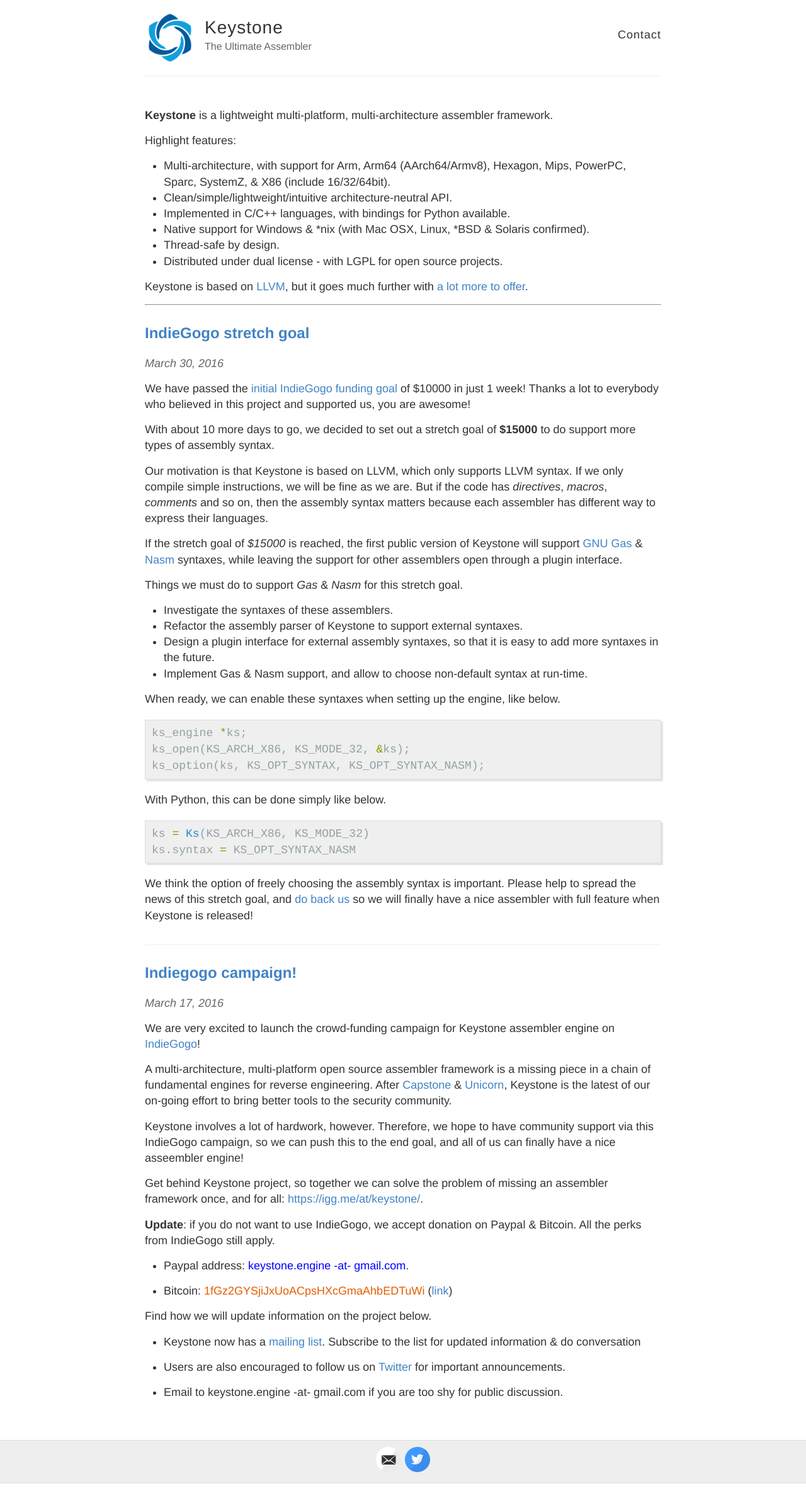
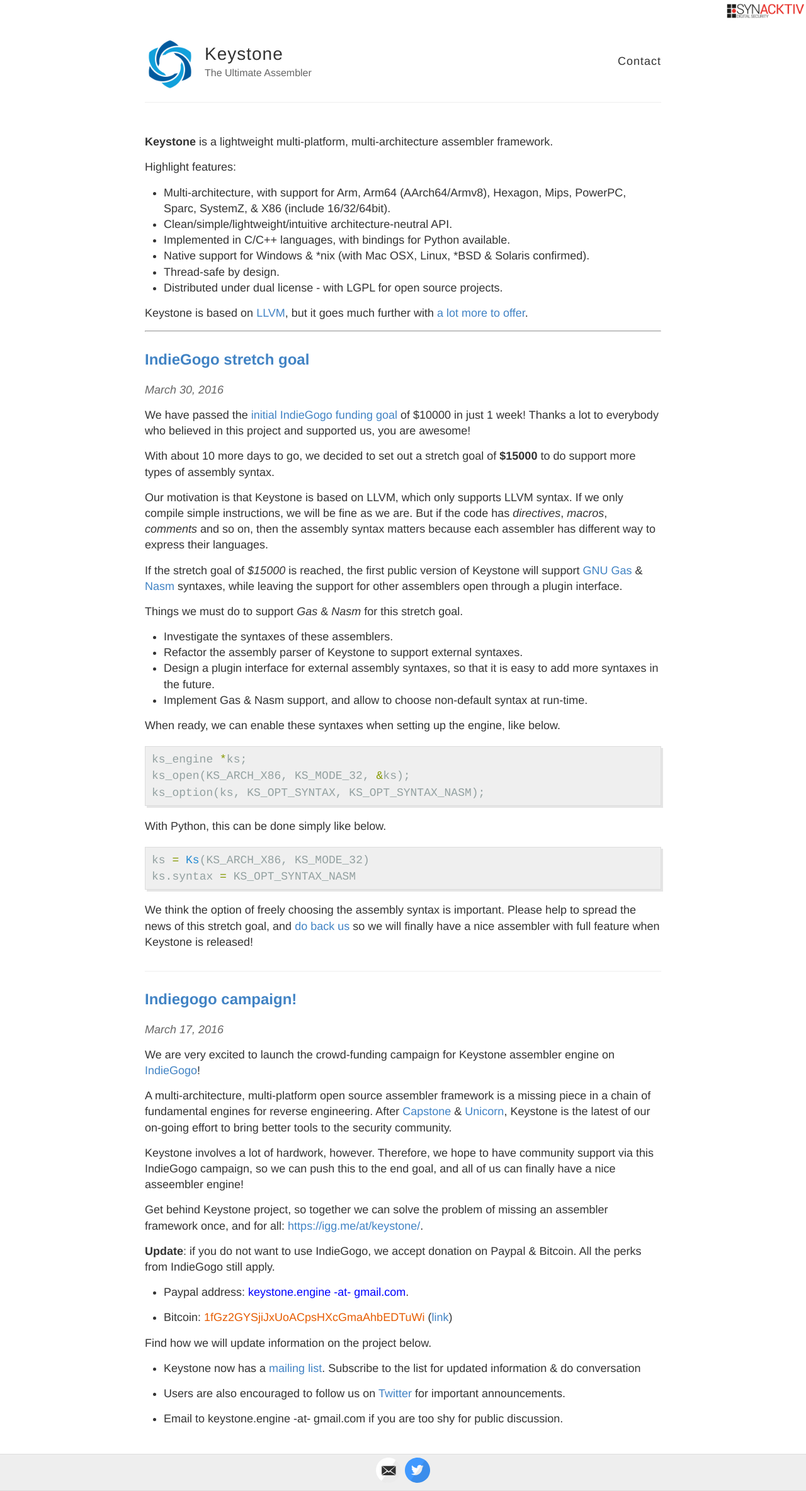
Before and after one commit to keystone-engine/keystone-engine.github.io, a Jekyll site: the page built from index.html, in a window 1280 px wide. Shown: the whole page at 63% size. Built offline with Jekyll 4.4.1, drawn with Linux system fonts in a browser that asks for light colours.

Commit message:
add sponsor link

```diff
--- /dev/null
+++ b/_includes/sponsors.html
@@ -0,0 +1,5 @@
+<div align="right">
+<a href="https://www.synacktiv.com">
+<img border="0" src="/images/synacktiv.png" height="25">
+</a>
+</div>
--- a/_layouts/default.html
+++ b/_layouts/default.html
@@ -16,6 +16,10 @@
   </head>
 
   <body>
+        <footer class="sponsor">
+          {% include sponsors.html %}
+        </footer>
+
     <div class="wrapper-masthead">
       <div class="container">
         <header class="masthead clearfix">
--- a/style.scss
+++ b/style.scss
@@ -271,14 +271,19 @@
 }
 
 .wrapper-footer {
-  margin-top: 30px;
+  margin-top: 10px;
   border-top: 1px solid #ddd;
   border-bottom: 1px solid #ddd;
   background-color: $lightGray;
 }
 
+sponsor {
+  padding: 5px 0;
+  text-align: center;
+}
+
 footer {
-  padding: 10px 0;
+  padding: 5px 0;
   text-align: center;
 }
 
```
Also changed, not shown: images/synacktiv.png (added).
